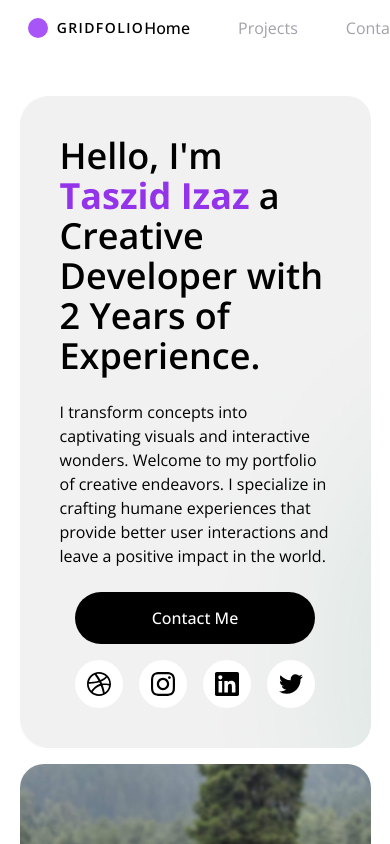
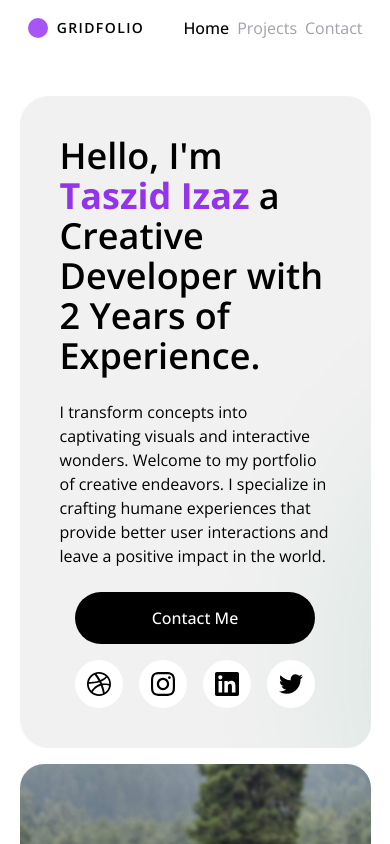
Before and after one commit to TaszidIzaz/gridfolio, a Next.js app: page / in a window 390 px wide. Shown: the top 844 px of the page. Built offline with nearby package versions, Linux system fonts and the light colour scheme.

Commit message:
made minor changes

```diff
--- a/app/page.tsx
+++ b/app/page.tsx
@@ -213,7 +213,7 @@ export default function Home() {
 
       <section  id="contact" className="grid grid-cols-1 mt-10">
 
-        <div className={" text-white rounded-3xl p-10 flex flex-col gap-6 bg-[url('/grad2.jpg')] bg-cover ${window.innerWidth <= 480 ? 'h-[34rem]' : 'h-[30rem]'}"}>
+        <div className={" text-white rounded-t-3xl rounded-b-none p-10 flex flex-col gap-6 bg-[url('/grad2.jpg')] bg-cover ${window.innerWidth <= 480 ? 'h-[34rem]' : 'h-[30rem]'}"}>
           <h1 className=' text-4xl font-semibold'> Want To <span className=' text-yellow-400 font-bold'>Work </span> Together? </h1>
 
           <p className='flex-1'>
--- a/components/Navbar.tsx
+++ b/components/Navbar.tsx
@@ -67,7 +67,7 @@
                 GRIDFOLIO
             </span>
             </div>
-            <div className='flex gap-12 text-md text-zinc-400'>
+            <div className={`flex ${window.innerWidth <= 480 ? 'gap-2' : 'gap-12'} text-md text-zinc-400`}>
             <Link className='text-black font-medium' href='#'>
                 Home
             </Link>
```
